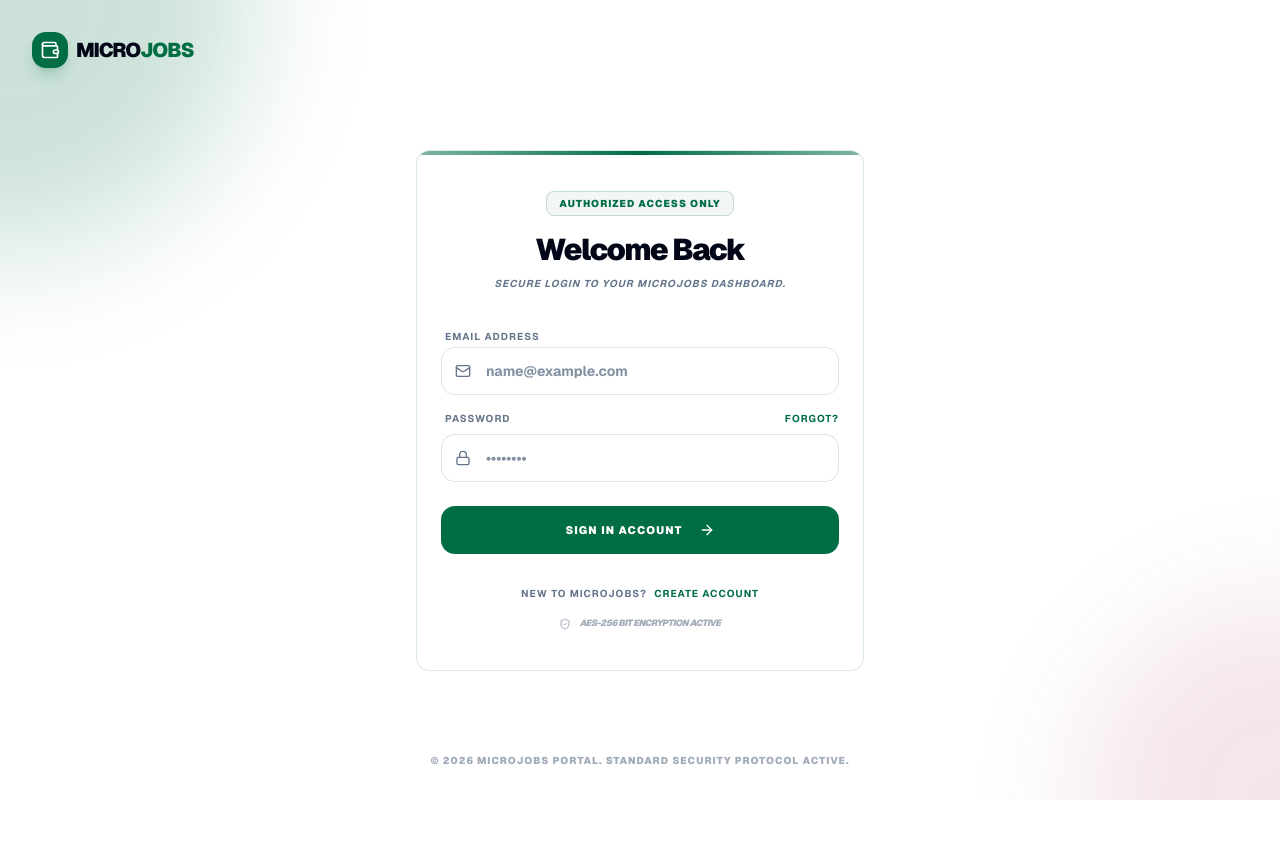
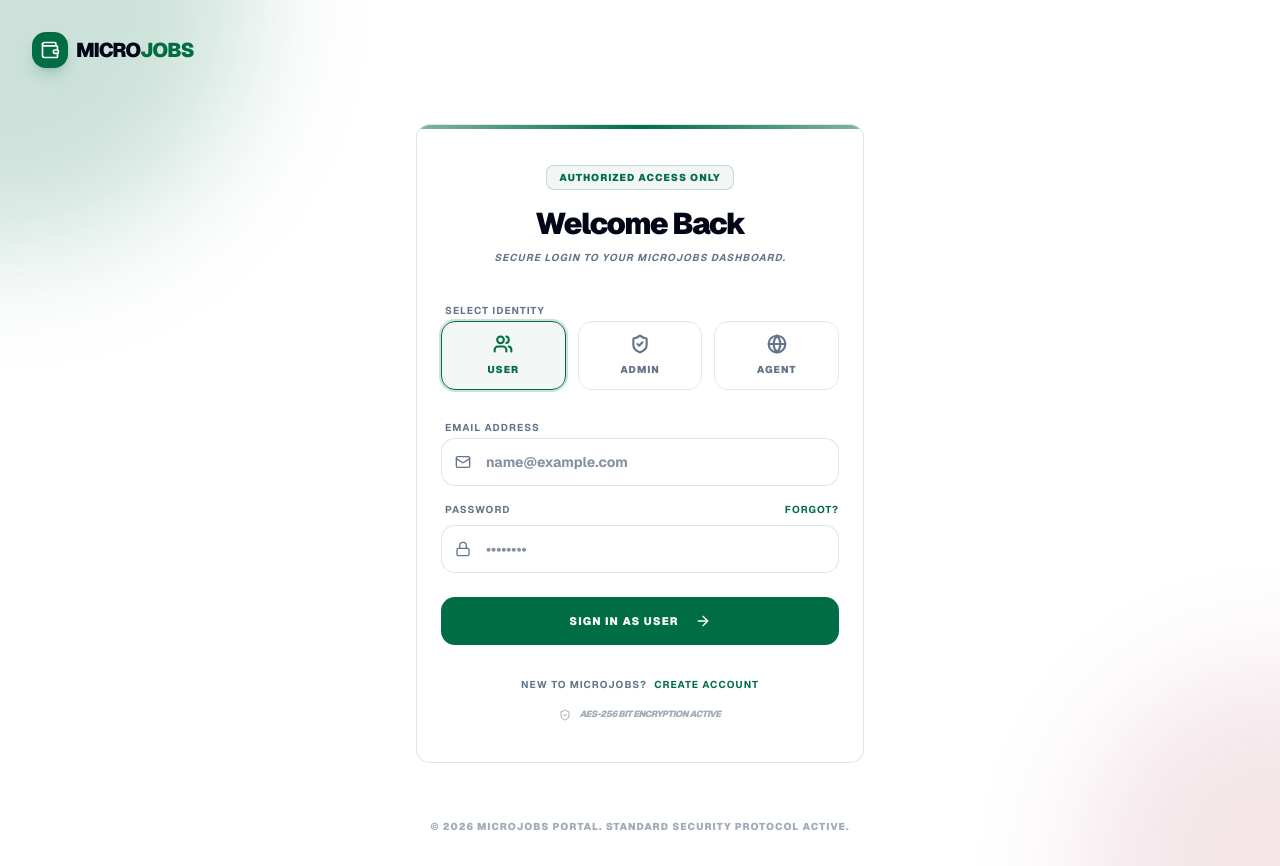
Before and after one commit to smtechsoft/Microjob-Platform-Next-JS, a Next.js app: page /auth/login in a window 1280 px wide. Before the commit the page ends 800 px from the top, so only its background shows below. Built offline with nearby package versions, Linux system fonts and the light colour scheme.

Commit message:
added user select option in login page

```diff
--- a/app/auth/login/page.tsx
+++ b/app/auth/login/page.tsx
@@ -9,7 +9,8 @@ import {
   ArrowRight,
   ShieldCheck,
   Terminal,
-  Globe
+  Globe,
+  Users
 } from "lucide-react"
 
 import { Button } from "@/components/shared/ui/button"
@@ -17,8 +18,13 @@ import { Input } from "@/components/shared/ui/input"
 import { Label } from "@/components/shared/ui/label"
 import { Card, CardContent, CardDescription, CardHeader, CardTitle, CardFooter } from "@/components/shared/ui/card"
 import { Badge } from "@/components/shared/ui/badge"
+import { RadioGroup } from "@/components/shared/ui/radio-group"
+import * as RadioGroupPrimitive from "@radix-ui/react-radio-group"
+import { cn } from "@/lib/utils"
 
 export default function LoginPage() {
+  const [role, setRole] = React.useState("user")
+
   return (
     <motion.div
       initial={{ opacity: 0, scale: 0.95 }}
@@ -43,6 +49,44 @@ export default function LoginPage() {
         </CardHeader>
 
         <CardContent className="space-y-6">
+          {/* Identity Selection - Role Radio Group */}
+          <div className="space-y-3">
+             <Label className="text-[10px] font-bold uppercase tracking-widest text-muted-foreground ml-1">Select Identity</Label>
+             <RadioGroup
+                defaultValue="user"
+                onValueChange={setRole}
+                className="grid grid-cols-3 gap-3"
+             >
+                {[
+                   { id: "user", label: "User", icon: Users },
+                   { id: "admin", label: "Admin", icon: ShieldCheck },
+                   { id: "agent", label: "Agent", icon: Globe }
+                ].map((item) => (
+                   <div key={item.id} className="relative">
+                      <RadioGroupPrimitive.Item
+                         value={item.id}
+                         id={item.id}
+                         className={cn(
+                            "peer sr-only",
+                            "focus:outline-none"
+                         )}
+                      />
+                      <Label
+                         htmlFor={item.id}
+                         className={cn(
+                            "flex flex-col items-center justify-center gap-2 p-3 rounded-xl border border-border bg-card cursor-pointer transition-all hover:bg-muted/50",
+                            "peer-data-[state=checked]:border-primary peer-data-[state=checked]:bg-primary/5 peer-data-[state=checked]:ring-2 peer-data-[state=checked]:ring-primary/20",
+                            "text-[10px] font-black uppercase tracking-widest text-muted-foreground peer-data-[state=checked]:text-primary"
+                         )}
+                      >
+                         <item.icon className="size-5" strokeWidth={2.5} />
+                         {item.label}
+                      </Label>
+                   </div>
+                ))}
+             </RadioGroup>
+          </div>
+
           <div className="space-y-4">
             <div className="space-y-2">
               <Label className="text-[10px] font-bold uppercase tracking-widest text-muted-foreground ml-1">Email Address</Label>
@@ -72,7 +116,7 @@ export default function LoginPage() {
           </div>
 
           <Button className="w-full h-12 rounded-xl bg-primary text-primary-foreground font-black uppercase tracking-widest text-[11px] shadow-none group">
-             Sign In Account
+             Sign In as {role.charAt(0).toUpperCase() + role.slice(1)}
              <ArrowRight className="ml-2 size-4 group-hover:translate-x-1 transition-transform" />
           </Button>
         </CardContent>
--- /dev/null
+++ b/components/shared/ui/radio-group.tsx
@@ -0,0 +1,44 @@
+"use client"
+
+import * as React from "react"
+import * as RadioGroupPrimitive from "@radix-ui/react-radio-group"
+import { Circle } from "lucide-react"
+
+import { cn } from "@/lib/utils"
+
+const RadioGroup = React.forwardRef<
+  React.ElementRef<typeof RadioGroupPrimitive.Root>,
+  React.ComponentPropsWithoutRef<typeof RadioGroupPrimitive.Root>
+>(({ className, ...props }, ref) => {
+  return (
+    <RadioGroupPrimitive.Root
+      className={cn("grid gap-2", className)}
+      {...props}
+      ref={ref}
+    />
+  )
+})
+RadioGroup.displayName = RadioGroupPrimitive.Root.displayName
+
+const RadioGroupItem = React.forwardRef<
+  React.ElementRef<typeof RadioGroupPrimitive.Item>,
+  React.ComponentPropsWithoutRef<typeof RadioGroupPrimitive.Item>
+>(({ className, children, ...props }, ref) => {
+  return (
+    <RadioGroupPrimitive.Item
+      ref={ref}
+      className={cn(
+        "aspect-square h-4 w-4 rounded-full border border-primary text-primary ring-offset-background focus:outline-none focus-visible:ring-2 focus-visible:ring-ring focus-visible:ring-offset-2 disabled:cursor-not-allowed disabled:opacity-50",
+        className
+      )}
+      {...props}
+    >
+      <RadioGroupPrimitive.Indicator className="flex items-center justify-center">
+        <Circle className="h-2.5 w-2.5 fill-current text-current" />
+      </RadioGroupPrimitive.Indicator>
+    </RadioGroupPrimitive.Item>
+  )
+})
+RadioGroupItem.displayName = RadioGroupPrimitive.Item.displayName
+
+export { RadioGroup, RadioGroupItem }
--- a/package.json
+++ b/package.json
@@ -16,6 +16,7 @@
     "@radix-ui/react-dialog": "^1.1.15",
     "@radix-ui/react-dropdown-menu": "^2.1.16",
     "@radix-ui/react-label": "^2.1.8",
+    "@radix-ui/react-radio-group": "^1.3.8",
     "@radix-ui/react-select": "^2.2.6",
     "@radix-ui/react-slot": "^1.2.4",
     "@radix-ui/react-switch": "^1.2.6",
```
Also changed, not shown: 1 other file (tests, documents, lock files or other folders).
